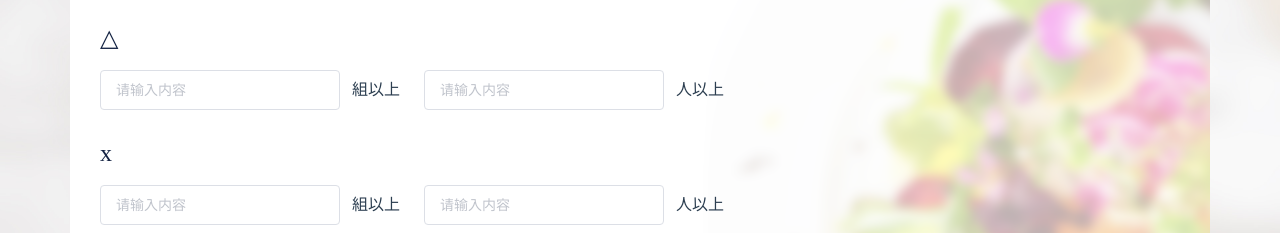
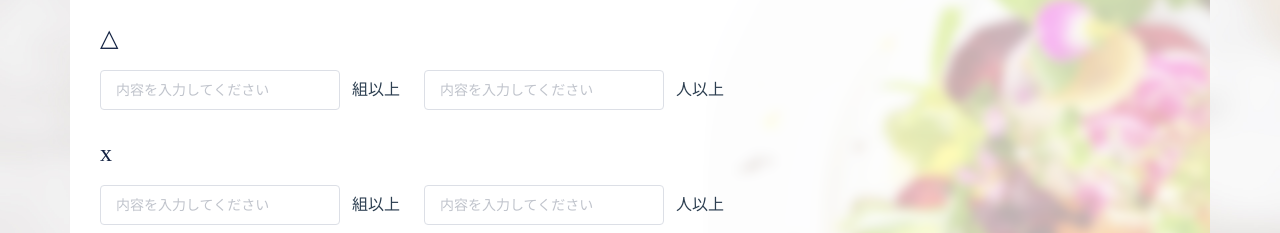
Before and after one commit to q2017756/restaurant, a Vue app: page /basicSet in a window 1280 px wide. Shown: the part 564-797 px from the top of the page. Built offline with nearby package versions, Linux system fonts and the light colour scheme.

Commit message:
[fix] 中日文字

```diff
--- a/src/views/BasicSet.vue
+++ b/src/views/BasicSet.vue
@@ -79,16 +79,16 @@
                 <div class="tab-inner">
                     <div class="inner-txt">△</div>
                     <div class="group-input group1">
-                        <el-input v-model="input" placeholder="请输入内容"></el-input>
+                        <el-input v-model="input" placeholder="内容を入力してください"></el-input>
                         <span class="ml12 mr24">組以上</span>
-                        <el-input v-model="input" placeholder="请输入内容"></el-input>
+                        <el-input v-model="input" placeholder="内容を入力してください"></el-input>
                         <span class="ml12">人以上</span>
                     </div>
                     <div class="inner-txt">x</div>
                     <div class="group-input">
-                        <el-input v-model="input" placeholder="请输入内容"></el-input>
+                        <el-input v-model="input" placeholder="内容を入力してください"></el-input>
                         <span class="ml12 mr24">組以上</span>
-                        <el-input v-model="input" placeholder="请输入内容"></el-input>
+                        <el-input v-model="input" placeholder="内容を入力してください"></el-input>
                         <span class="ml12">人以上</span>
                     </div>
                 </div>
@@ -100,7 +100,7 @@
                 </div>
                 <div class="tab-inner">
                     <div class="inner-txt">メールアドレス</div>
-                    <el-input class="email-input" v-model="input" placeholder="请输入内容"></el-input>
+                    <el-input class="email-input" v-model="input" placeholder="内容を入力してください"></el-input>
                 </div>
             </div>
             <div class="opr-btns pull-right">
--- a/src/views/DetailSet.vue
+++ b/src/views/DetailSet.vue
@@ -11,7 +11,7 @@
                     <el-date-picker
                         v-model="value1"
                         type="date"
-                        placeholder="选择日期">
+                        placeholder="日付選択">
                     </el-date-picker>
                 </div>
             </div>
@@ -86,16 +86,16 @@
                 <div class="tab-inner">
                     <div class="inner-txt">△</div>
                     <div class="group-input group1">
-                        <el-input v-model="input" placeholder="请输入内容"></el-input>
+                        <el-input v-model="input" placeholder="内容を入力してください"></el-input>
                         <span class="ml12 mr24">組以上</span>
-                        <el-input v-model="input" placeholder="请输入内容"></el-input>
+                        <el-input v-model="input" placeholder="内容を入力してください"></el-input>
                         <span class="ml12">人以上</span>
                     </div>
                     <div class="inner-txt">x</div>
                     <div class="group-input">
-                        <el-input v-model="input" placeholder="请输入内容"></el-input>
+                        <el-input v-model="input" placeholder="内容を入力してください"></el-input>
                         <span class="ml12 mr24">組以上</span>
-                        <el-input v-model="input" placeholder="请输入内容"></el-input>
+                        <el-input v-model="input" placeholder="内容を入力してください"></el-input>
                         <span class="ml12">人以上</span>
                     </div>
                 </div>
--- a/src/views/Login.vue
+++ b/src/views/Login.vue
@@ -2,11 +2,11 @@
     <div class="unified-bg">
         <div class="container">
             <div class="form">
-                <h1 class="title">酒店餐厅预订</h1>
-                <p class="sub-title">管理平台</p>
+                <h1 class="title">レストラン予約</h1>
+                <p class="sub-title">システム</p>
                 <input class="username" type="text" v-model="username">
                 <input class="pwd" type="password" v-model="password">
-                <div class="login-btn" @click="login">登录</div>
+                <div class="login-btn" @click="login">登録</div>
             </div>
         </div>
         <app-modal :options="modalOptions" v-show="modalOptions.show">
@@ -46,7 +46,7 @@
             login() {
                 if(!this.username || !this.password){
                     this.modalOptions.show = true;
-                    this.modalMsg = '账号密码不能为空';
+                    this.modalMsg = 'アカウントとパスワードは空けてはいけません';
                 }else {
                     if(this.username !== '1' || this.password !== '1') {
                         this.modalOptions.show = true;
@@ -90,6 +90,7 @@
     }
     .title {
         letter-spacing: 3px;
+        white-space: nowrap;
     }
     .sub-title {
         margin: 9px 0 15px;
--- a/src/views/ReserveInfo.vue
+++ b/src/views/ReserveInfo.vue
@@ -141,7 +141,7 @@
                     </div>
                     <div class="info">
                         <div class="pull-left">
-                            <div class="inner-txt">婚礼</div>
+                            <div class="inner-txt">結婚式</div>
                             <el-input v-model="input" class="mr30"></el-input>
                         </div>
                         <div class="pull-left">
@@ -154,7 +154,7 @@
                 <div class="tab">
                 <div class="tab-title">
                     <span class="title-line"></span>
-                    <span class="title-txt">备注</span>
+                    <span class="title-txt">備考</span>
                 </div>
                 <div class="tab-inner remark">
                     <div class="inner-txt mb20">料理詳細<el-checkbox class="pull-right" label="強調" name="type"></el-checkbox></div>
```
